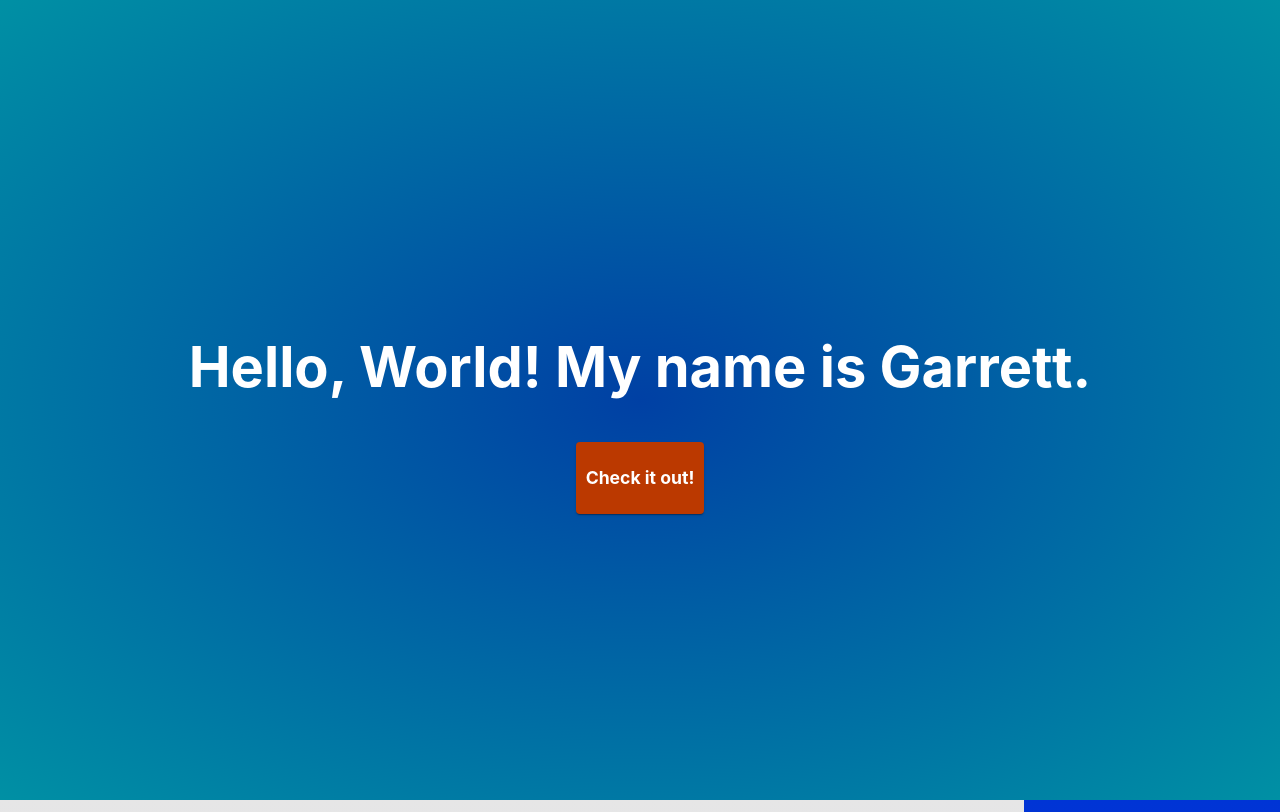
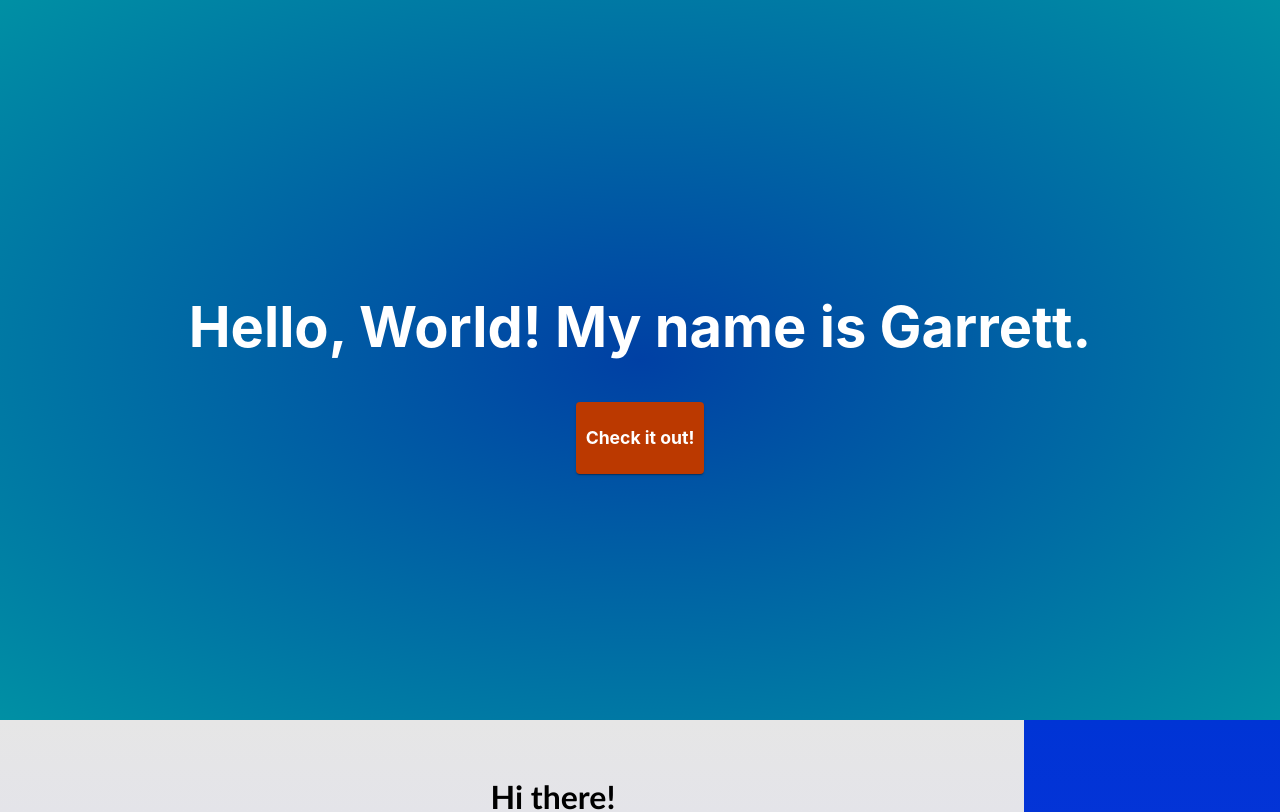
Before and after one commit to gmarzo/portfolio, a React (Create React App) app in the folder marzo_portfolio/: page / in a window 1280 px wide. Shown: the top 812 px of the page. Built offline with nearby package versions, Linux system fonts and the light colour scheme.

Commit message:
Change banner size

```diff
--- a/marzo_portfolio/src/styles/App.css
+++ b/marzo_portfolio/src/styles/App.css
@@ -31,8 +31,8 @@
 .Landing-page {
   display: flex;
   flex-direction: column;
-  height: 100%;
-  width: 100vw;
+  height: 90vh;
+  width: 100%;
   background: linear-gradient(#e6e6e6, #d6d6ff);
 }
 
@@ -47,7 +47,7 @@
 .Banner {
   display: flex;
   flex-direction: column;
-  height: 100vh;
+  height: 90vh;
   width: 100%;
   background: radial-gradient(#0040a4, #0090a4);
   justify-content: center;
@@ -210,6 +210,7 @@
   from {
     transform: rotate(0deg);
   }
+
   to {
     transform: rotate(360deg);
   }
@@ -230,6 +231,7 @@
   from {
     opacity: 0;
   }
+
   to {
     opacity: 100;
   }
```
